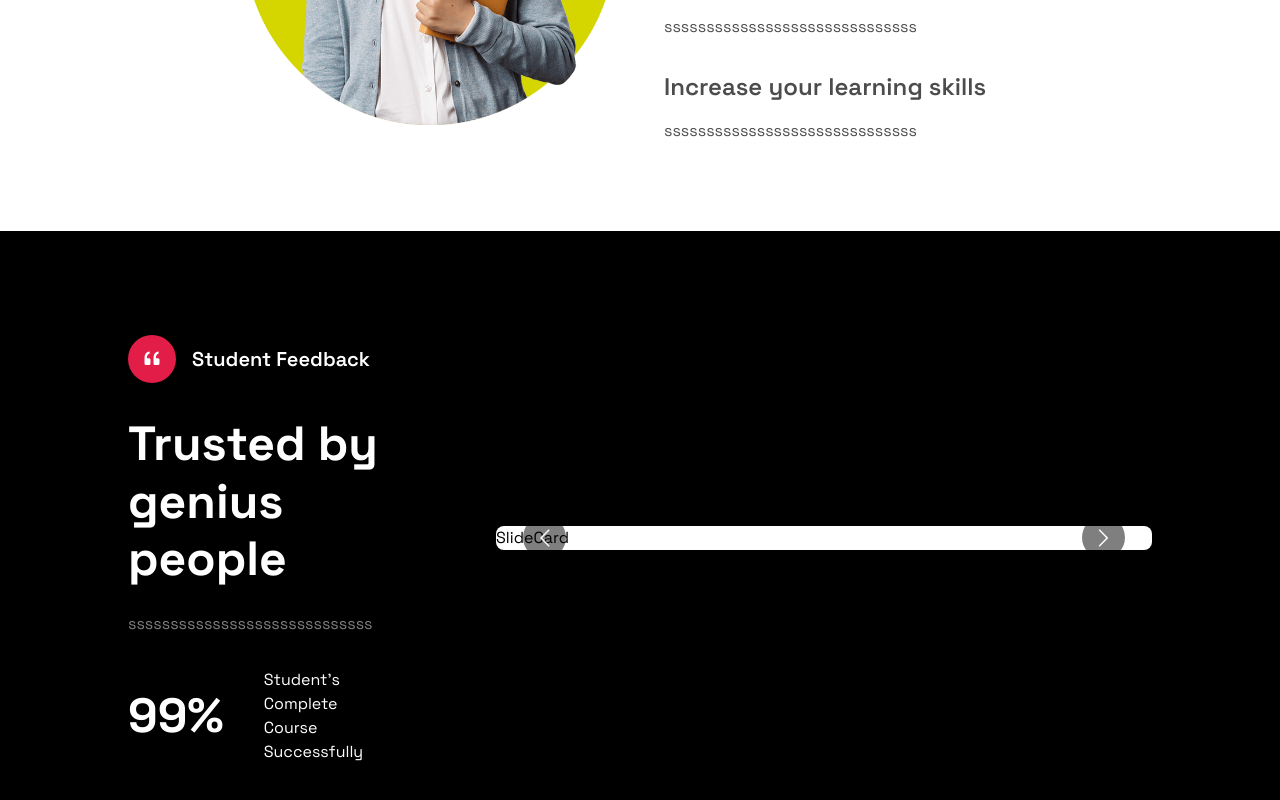
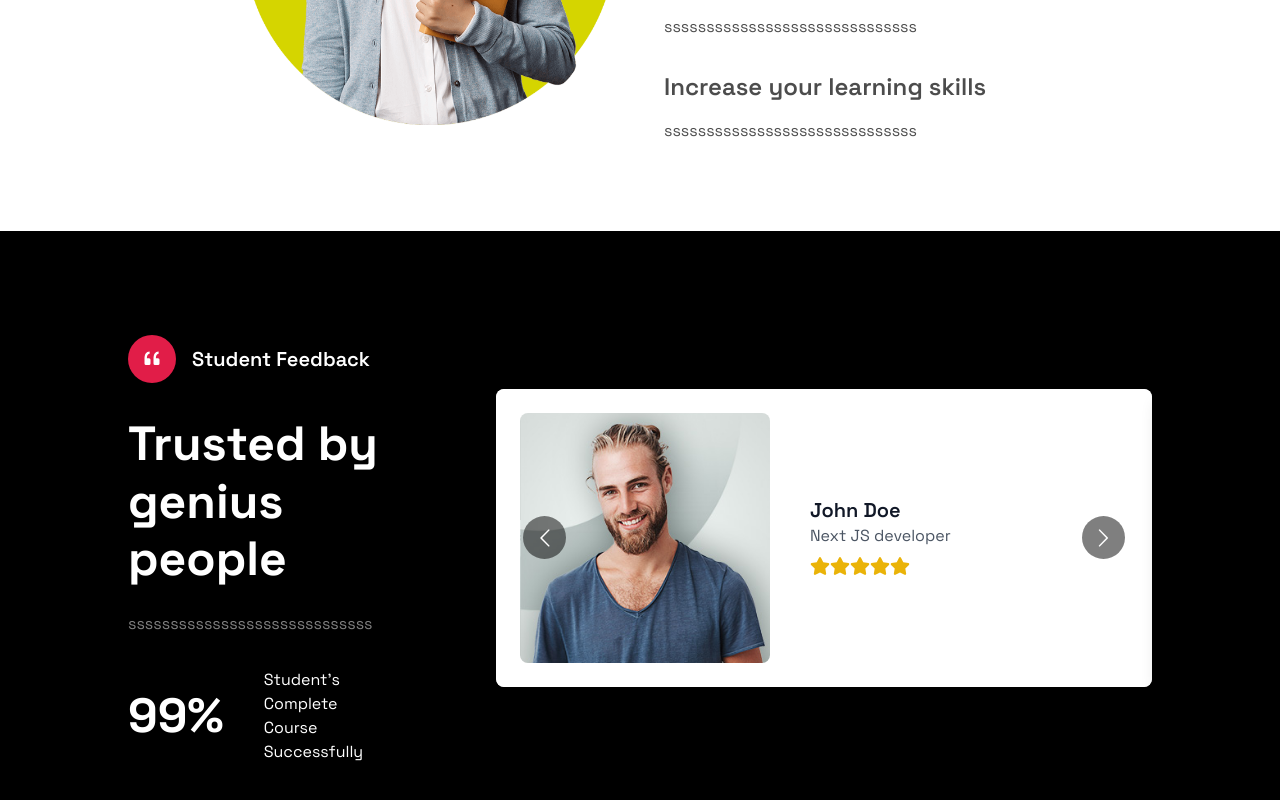
Before and after one commit to NadeeTharuka/new-lms, a Next.js app: page / in a window 1280 px wide. Shown: the part 3067-3867 px from the top of the page. Built offline with nearby package versions, Linux system fonts and the light colour scheme.

Commit message:
Update SliderCard.tsx

```diff
--- a/components/Helper/SliderCard.tsx
+++ b/components/Helper/SliderCard.tsx
@@ -1,17 +1,42 @@
-import React from 'react'
+import React from "react";
+import Image from "next/image";
+import { FaStar } from "react-icons/fa";
 
-
-// define the type
+// Define the type
 type Props = {
-    name: string;
-    image: string;
-    role: string;
+  name: string;
+  image: string;
+  role: string;
 };
 
 const SliderCard = ({ image, name, role }: Props) => {
-    return <div>SlideCard</div>;
+  return (
+    <div className="flex flex-wrap sm:flex-nowrap items-center space-x-10 p-6 bg-white shadow-lg rounded-lg">
+      {/* Image Section */}
+      <div className="relative w-[250px] h-[250px]">
+        <Image
+          src={image}
+          alt={name}
+          layout="fill"
+          objectFit="cover"
+          className="rounded-lg"
+        />
+      </div>
 
+      {/* Text Content */}
+      <div className="mt-6 mb-7">
+        <h2 className="text-xl font-semibold text-gray-900">{name}</h2>
+        <p className="text-gray-600">{role}</p>
 
+        {/* Star Ratings */}
+        <div className="flex items-center mt-2">
+          {[...Array(5)].map((_, i) => (
+            <FaStar key={i} className="w-5 h-5 text-yellow-500" />
+          ))}
+        </div>
+      </div>
+    </div>
+  );
 };
 
 export default SliderCard;
```
